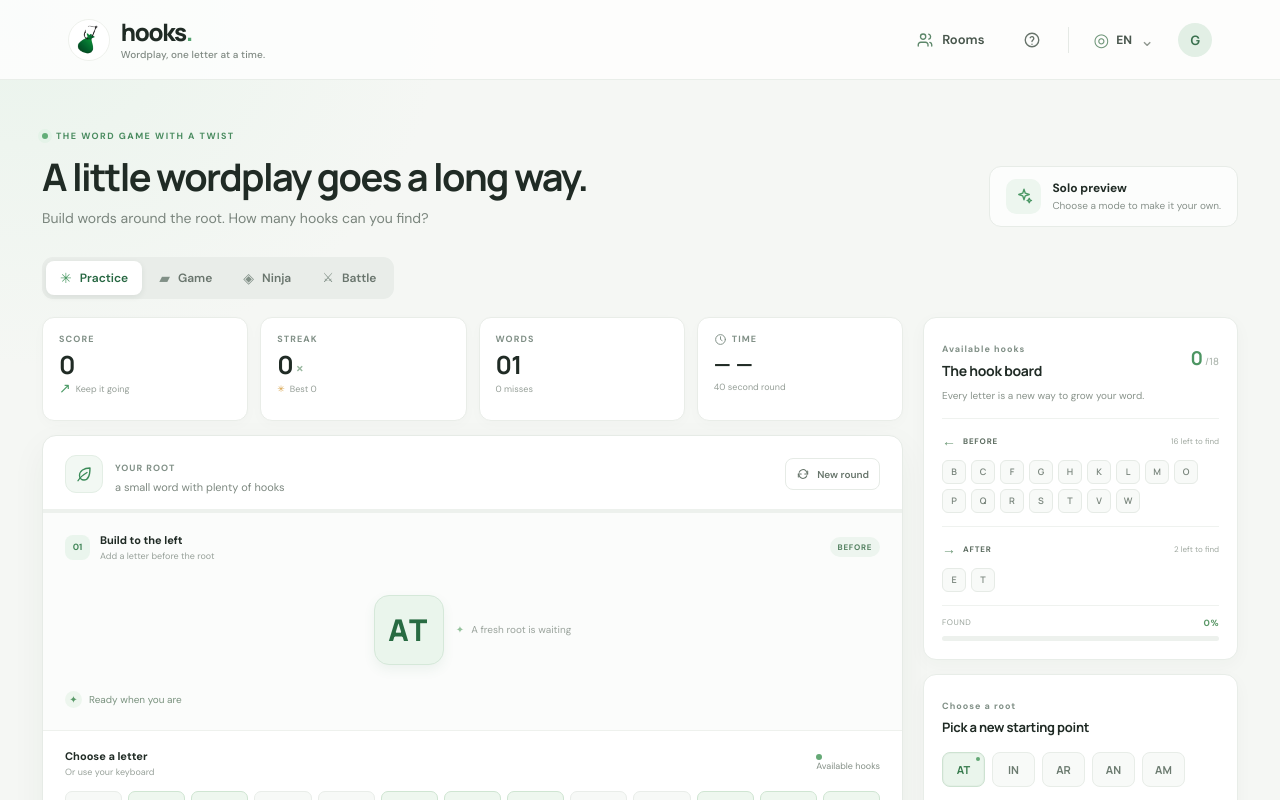
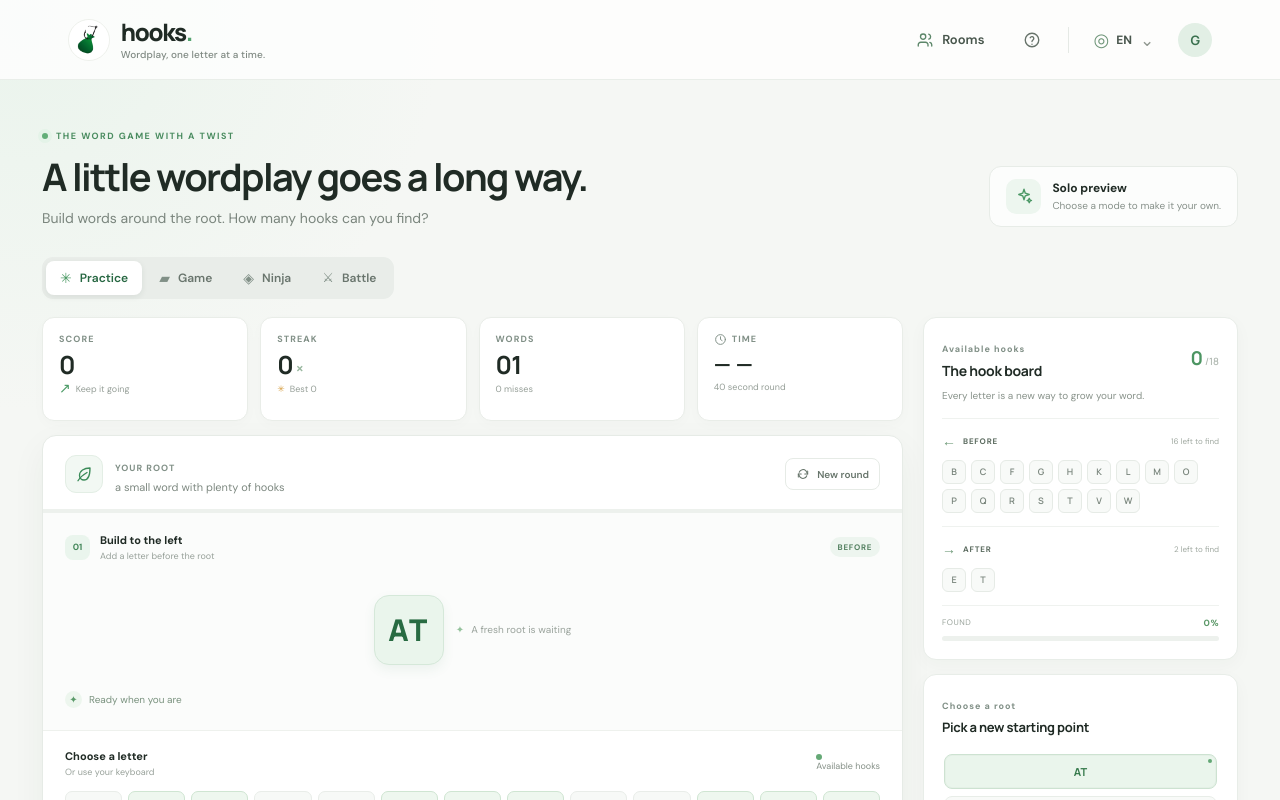
Before and after one commit to jjegarcia/webhooks, a React (Vite) app: page / in a window 1280 px wide. Shown: the top 800 px of the page. Built offline with nearby package versions, Linux system fonts and the light colour scheme.

Commit message:
Update root-picker styles for improved layout and scrolling

```diff
--- a/src/style.css
+++ b/src/style.css
@@ -192,7 +192,7 @@ button:focus-visible, a:focus-visible { outline: 3px solid #85c89f; outline-offs
 .root-card { padding-bottom: 14px; }
 .root-card .side-card-title { align-items: flex-start; }
 .root-card .side-card-title h2 { max-width: 190px; font-size: 13px; }
-.root-picker { display: flex; flex-wrap: wrap; gap: 7px; margin: 16px 0; }
+.root-picker { display: flex; flex-direction: column; gap: 7px; max-height: 160px; margin: 16px 0; padding: 2px; overflow-y: auto; overscroll-behavior: contain; scrollbar-color: #b9d7bd #f2f5f2; scrollbar-width: thin; }
 .root-chip { position: relative; min-width: 43px; padding: 9px 10px; border: 1px solid #e8ede8; border-radius: 8px; background: #f8faf8; color: #6c7b70; cursor: pointer; font: 700 11px 'Manrope', sans-serif; transition: .15s ease; }
 .root-chip:hover { border-color: #b9d7bd; color: #32774a; }
 .root-chip.active { border-color: #cde2d1; background: #eaf5ec; color: #35794b; box-shadow: inset 0 0 0 1px #e4f0e6; }
```
